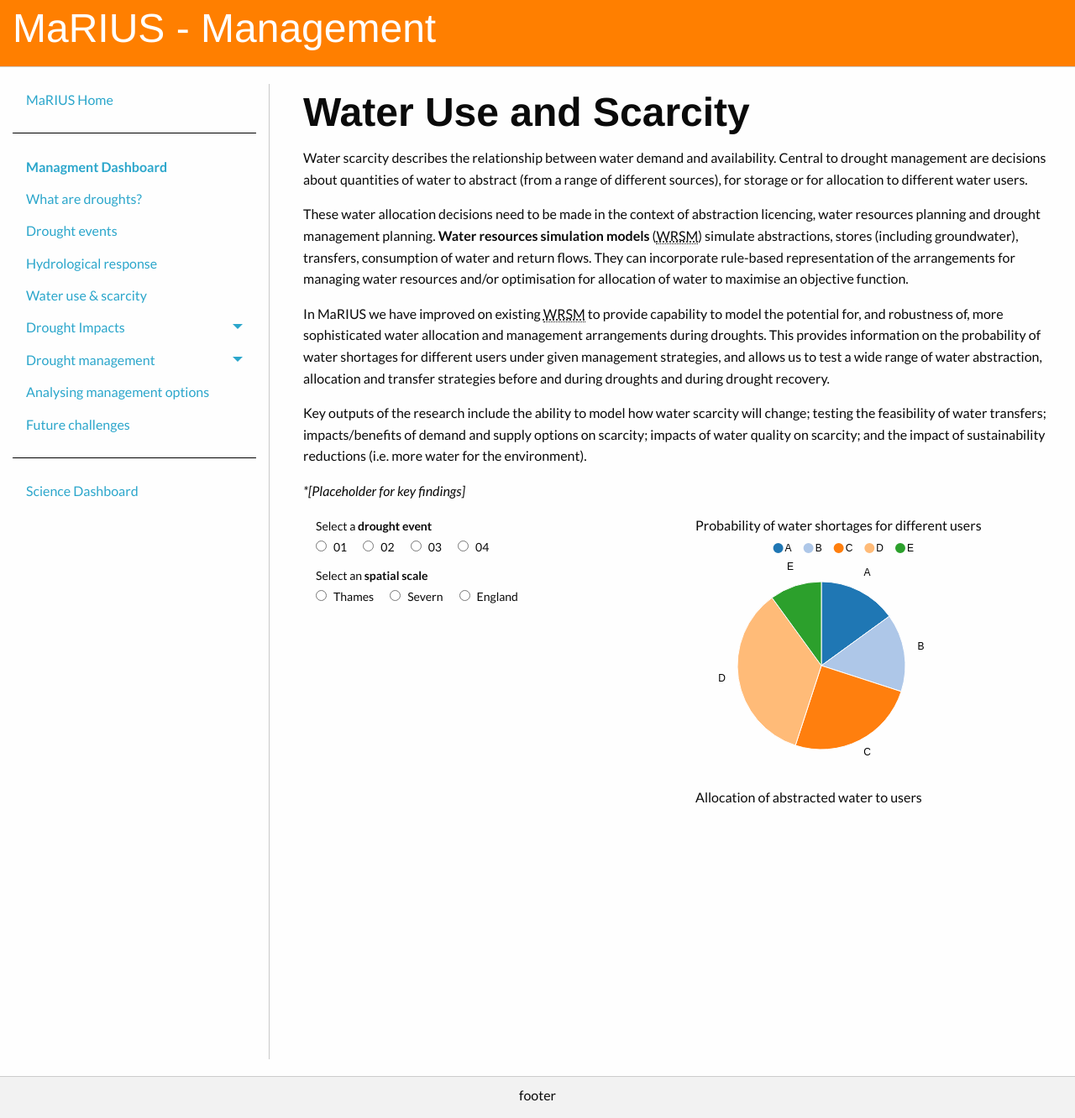
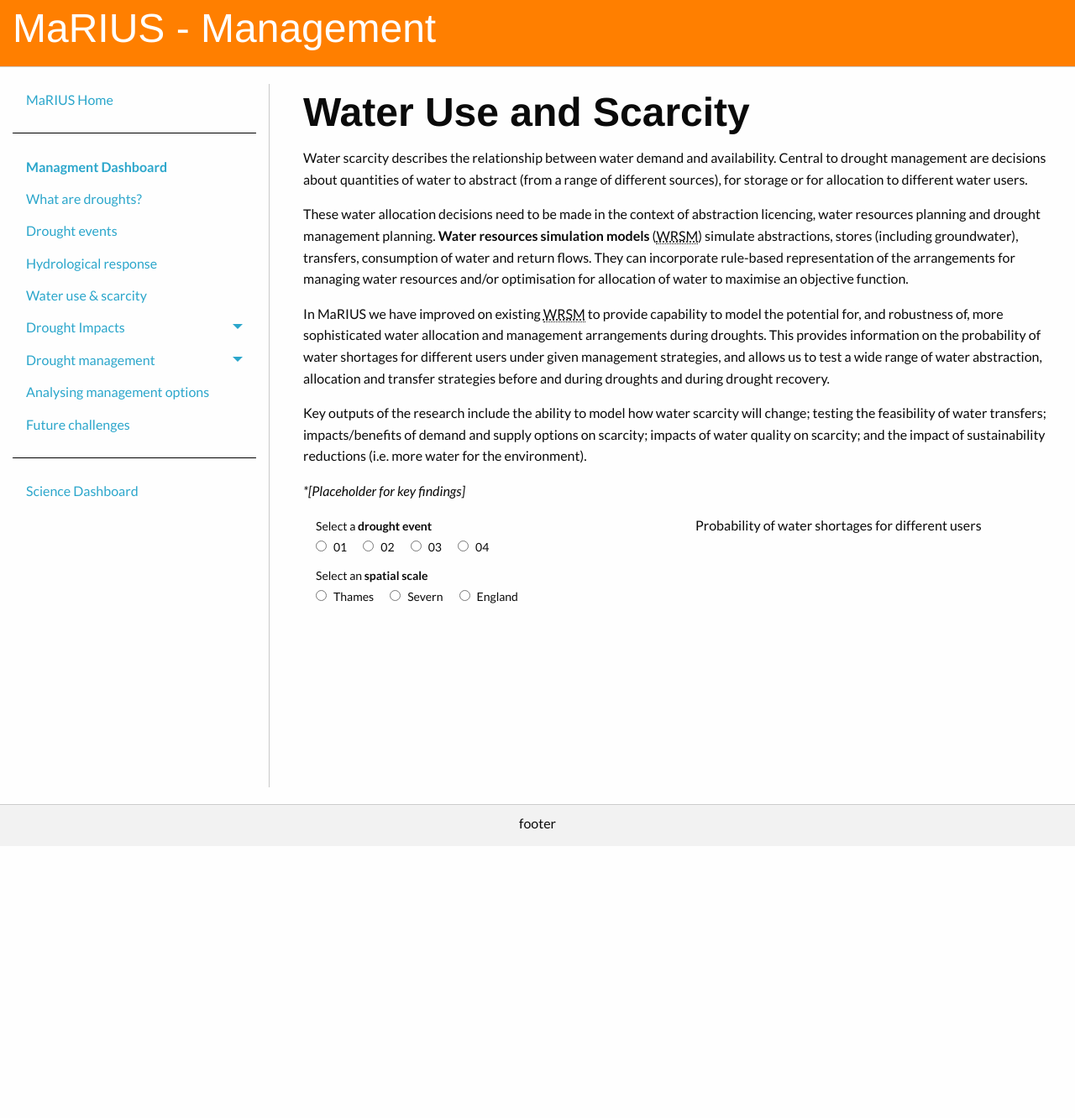
Before and after one commit to VictoriaJJ/mariusdroughtproject.org, a Jekyll site: the page built from _pages/dashboard/management/water_use_scarcity.md, in a window 1280 px wide. Shown: the whole page at 84% size. Built offline with Jekyll 4.4.1, drawn with Linux system fonts in a browser that asks for light colours; after the commit the page ends 1008 px from its top, so only the background shows below that.

```diff
--- a/_pages/dashboard/management/water_use_scarcity.md
+++ b/_pages/dashboard/management/water_use_scarcity.md
@@ -42,16 +42,5 @@
 	</div>
 </div>
 
-<!-- <script src='{{ site.baseurl }}/assets/js/stacked_area.js' type='text/javascript'> </script> -->
-<!-- <script src='{{ site.baseurl }}/assets/libs/js/stream_layers.js' type='text/javascript'> </script> -->
-<!--<script src='{{ site.baseurl }}/assets/js/stacked_grouped_nbar_chart.js' type='text/javascript'> </script>-->
-<script src='{{ site.baseurl }}/assets/js/pie_chart.js' type='text/javascript'> </script>
-
-<div class="large-6 medium-6 columns">
-	<div id='sgnb_chart1' style='width:100%'>
-		Allocation of abstracted water to users
-		<svg style='height:300px' />
-	</div>
-</div>
 
 *[WRSM]: Water resources simulation models
```
